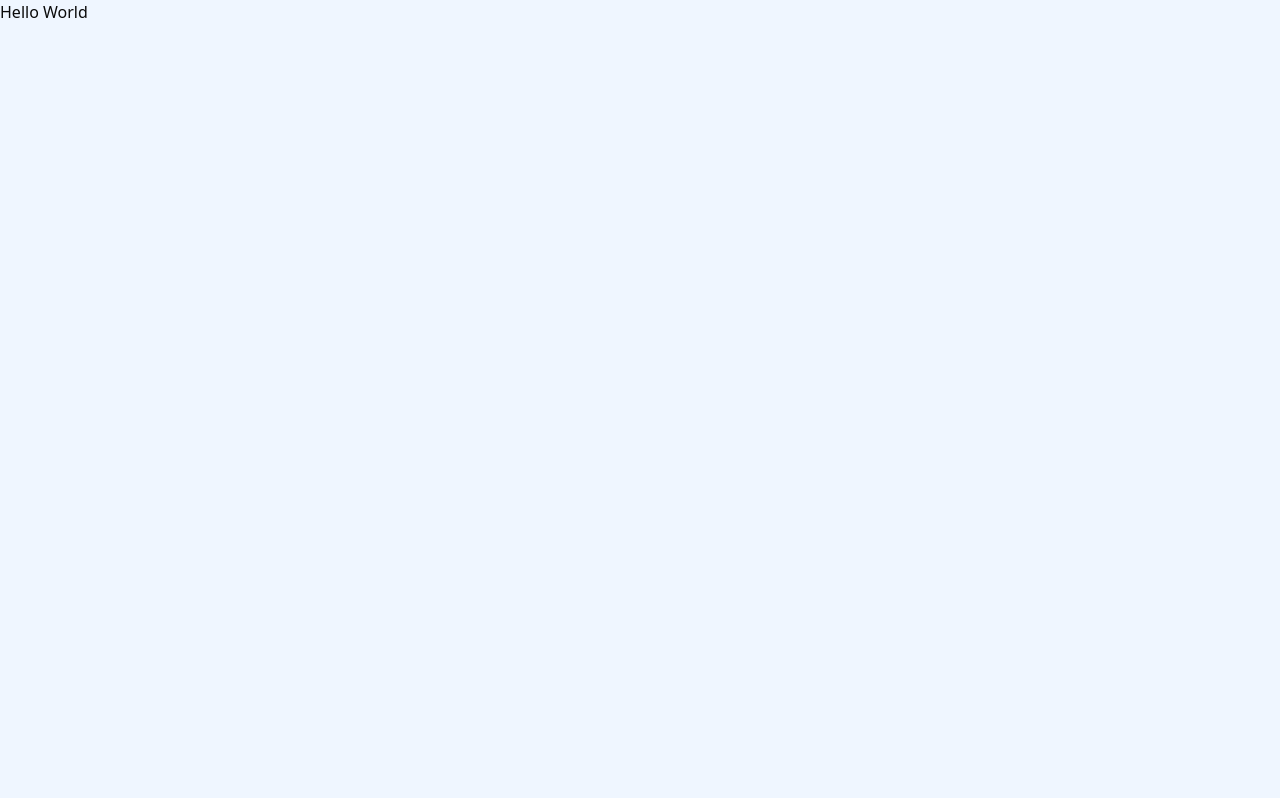
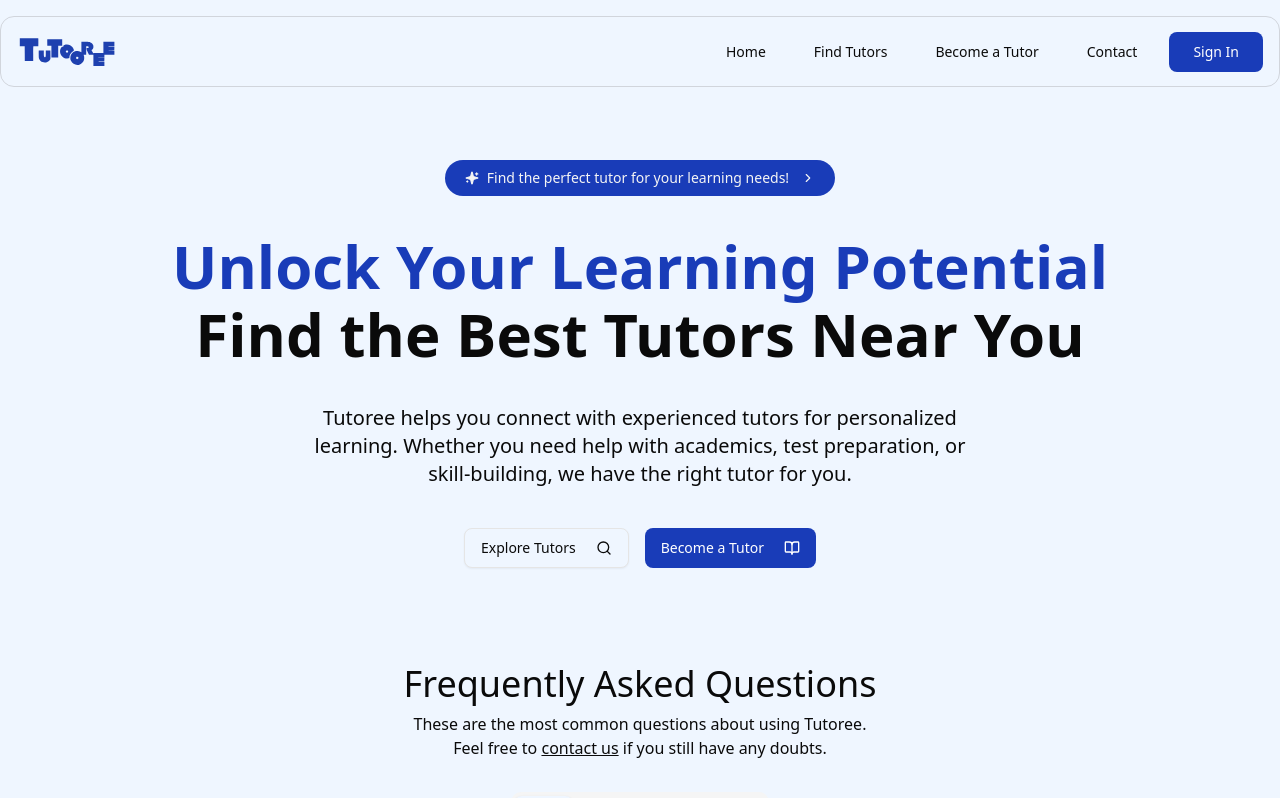
Before and after one commit to mykks32/tutooree-landing, a Next.js app: page / in a window 1280 px wide. Shown: the top 798 px of the page. Built offline with nearby package versions, Linux system fonts and the light colour scheme.

Commit message:
feat: final commit

```diff
--- a/src/app/page.tsx
+++ b/src/app/page.tsx
@@ -1,9 +1,15 @@
-import Image from "next/image";
+import Header from "@/components/layouts/header";
+import HeroSection from "@/components/landing/hero-section";
+import FaqsSection from "@/components/landing/faqs-section";
+import FooterSection from "@/components/landing/footer-section";
 
 export default function Home() {
   return (
-    <div>
-      Hello World
+    <div className="flex flex-col">
+      <Header />
+      <HeroSection />
+      <FaqsSection />
+      <FooterSection />
     </div>
   );
 }
```
